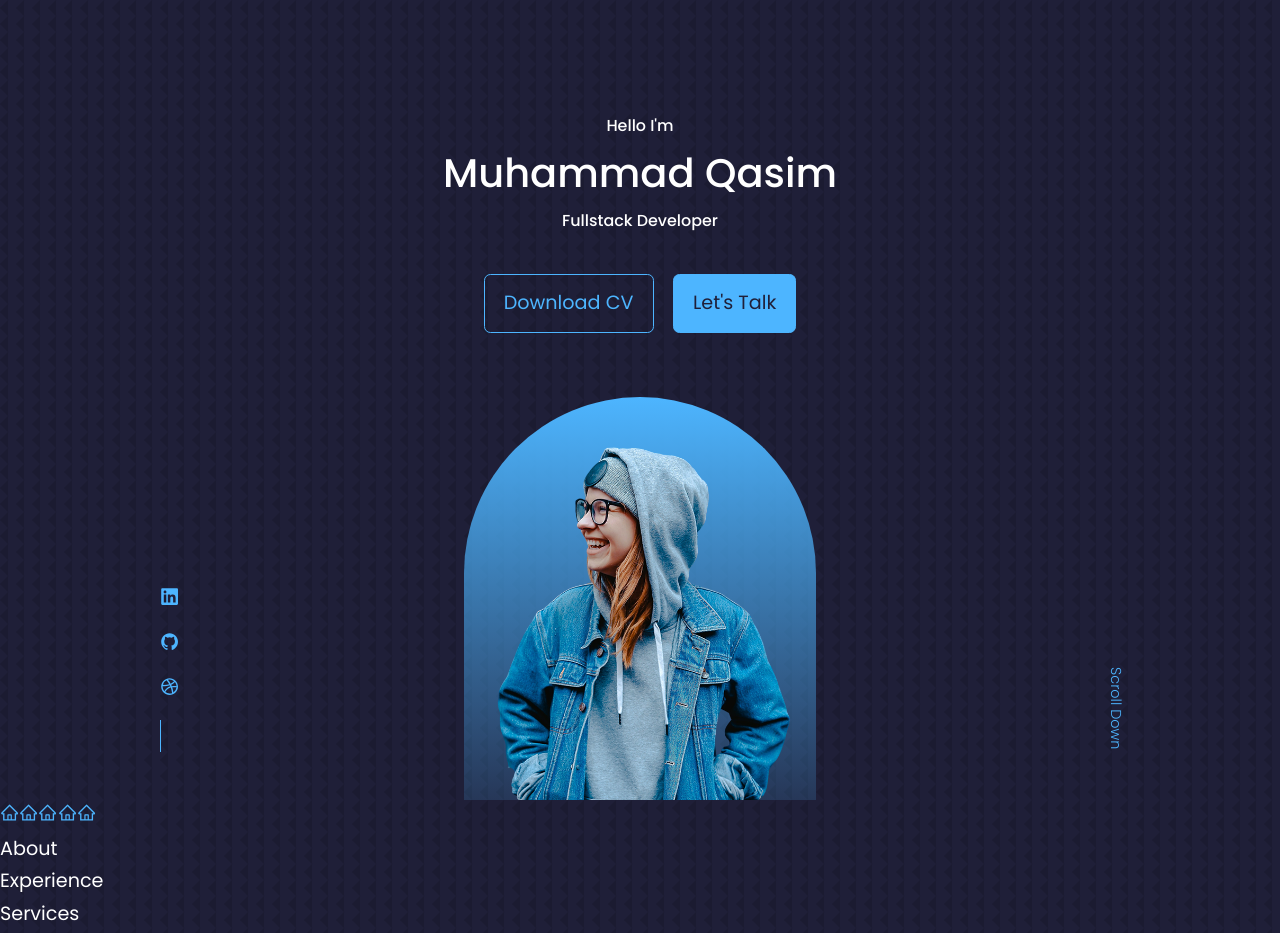
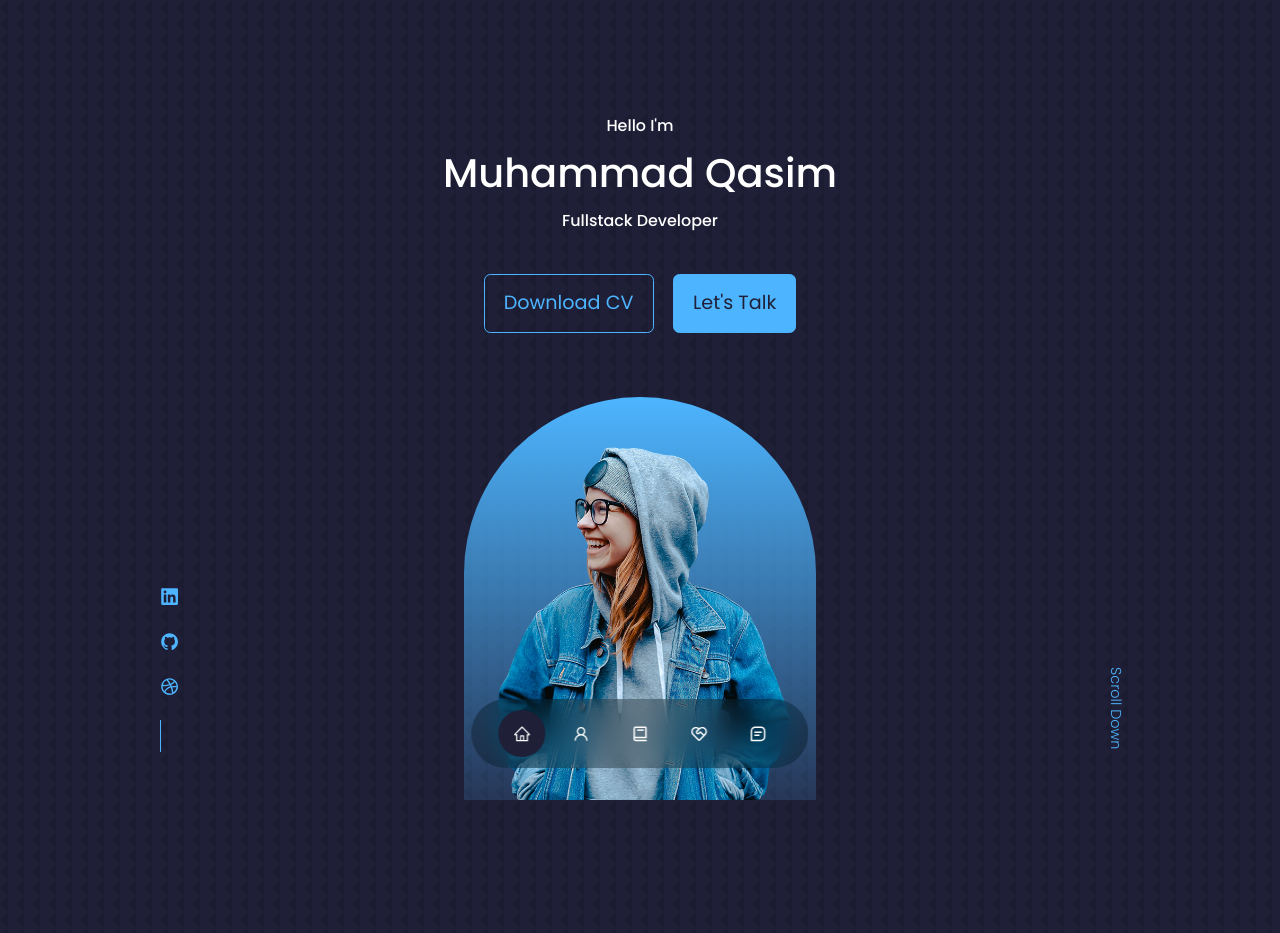
Before and after one commit to Muhammad-Qasim-Ali/portfolio, a React (Create React App) app: page / in a window 1280 px wide. Shown: the top 933 px of the page. Built offline with nearby package versions, Linux system fonts and the light colour scheme.

Commit message:
Nav completed

```diff
--- a/src/components/about/About.jsx
+++ b/src/components/about/About.jsx
@@ -3,9 +3,9 @@ import './about.css'
 
 const About = () => {
   return (
-    <div>
+    <section id='about'>
       About
-    </div>
+    </section>
   )
 }
 
--- a/src/components/contact/Contact.jsx
+++ b/src/components/contact/Contact.jsx
@@ -3,9 +3,9 @@ import './contact.css'
 
 const Contact = () => {
   return (
-    <div>
+    <section id='contact'>
       Contact
-    </div>
+    </section>
   )
 }
 
--- a/src/components/experience/Experience.jsx
+++ b/src/components/experience/Experience.jsx
@@ -3,9 +3,9 @@ import './experience.css'
 
 const Experience = () => {
   return (
-    <div>
+    <section id='experience'>
       Experience
-    </div>
+    </section>
   )
 }
 
--- a/src/components/footer/Footer.jsx
+++ b/src/components/footer/Footer.jsx
@@ -3,9 +3,9 @@ import './footer.css'
 
 const Footer = () => {
   return (
-    <div>
+    <section id='footer'>
       Footer
-    </div>
+    </section>
   )
 }
 
--- a/src/components/nav/Nav.jsx
+++ b/src/components/nav/Nav.jsx
@@ -1,24 +1,49 @@
 import React from "react";
 import "./nav.css";
 import { AiOutlineHome } from "react-icons/ai";
+import { AiOutlineUser } from "react-icons/ai";
+import { BiBook, BiMessageSquareDetail } from "react-icons/bi";
+import { RiServiceLine } from "react-icons/ri";
+import { useState } from "react";
 
 const Nav = () => {
+  const [activeNav, setActiveNav] = useState("#");
   return (
     <nav>
-      <a href="#">
+      <a
+        href="#"
+        onClick={() => setActiveNav("#")}
+        className={activeNav === "#" ? "active" : ""}
+      >
         <AiOutlineHome />
       </a>
-      <a href="#about">
-        <AiOutlineHome />
+      <a
+        href="#about"
+        onClick={() => setActiveNav("#about")}
+        className={activeNav === "#about" ? "active" : ""}
+      >
+        <AiOutlineUser />
       </a>
-      <a href="#experience">
-        <AiOutlineHome />
+      <a
+        href="#experience"
+        onClick={() => setActiveNav("#experience")}
+        className={activeNav === "#experience" ? "active" : ""}
+      >
+        <BiBook />
       </a>
-      <a href="#services">
-        <AiOutlineHome />
+      <a
+        href="#services"
+        onClick={() => setActiveNav("#services")}
+        className={activeNav === "#services" ? "active" : ""}
+      >
+        <RiServiceLine />
       </a>
-      <a href="#contact">
-        <AiOutlineHome />
+      <a
+        href="#contact"
+        onClick={() => setActiveNav("#contact")}
+        className={activeNav === "#contact" ? "active" : ""}
+      >
+        <BiMessageSquareDetail />
       </a>
     </nav>
   );
--- a/src/components/nav/nav.css
+++ b/src/components/nav/nav.css
@@ -0,0 +1,33 @@
+nav {
+    background: rgba(0, 0, 0, 0.3);
+    width: max-content;
+    display: block;
+    padding: 0.7rem 1.7rem;
+    z-index: 2;
+    position: fixed;
+    left: 50%;
+    transform: translateX(-50%);
+    bottom: 2rem;
+    display: flex;
+    gap: 0.8rem;
+    border-radius: 3rem;
+    backdrop-filter: blur(15px);
+}
+
+nav a {
+    background: transparent;
+    padding: 0.9rem;
+    border-radius: 50%;
+    display: flex;
+    color: var(--color-light);
+    font-size: 1.1rem;
+}
+
+nav a:hover {
+    background: rgba(0, 0, 0, 0.3);
+}
+
+nav a.active {
+    background: var(--color-bg);
+    color: var(--color-white);
+}
--- a/src/components/portfolio/Portfolio.jsx
+++ b/src/components/portfolio/Portfolio.jsx
@@ -3,9 +3,9 @@ import './portfolio.css'
 
 const Portfolio = () => {
   return (
-    <div>
+    <section id='portfolio'>
       Portfolio
-    </div>
+    </section>
   )
 }
 
--- a/src/components/services/Services.jsx
+++ b/src/components/services/Services.jsx
@@ -2,9 +2,9 @@ import React from 'react'
 import './services.css'
 const Services = () => {
   return (
-    <div>
+    <section id='services'>
       Services
-    </div>
+    </section>
   )
 }
 
--- a/src/components/testimonials/Testimonials.jsx
+++ b/src/components/testimonials/Testimonials.jsx
@@ -3,9 +3,9 @@ import './testimonials.css'
 
 const Testimonials = () => {
   return (
-    <div>
+    <section id='testimonials'>
       Testimonials
-    </div>
+    </section>
   )
 }
 
--- a/src/index.css
+++ b/src/index.css
@@ -1,4 +1,4 @@
-@import url('https://fonts.googleapis.com/css2?family=Poppins:ital,wght@0,300;0,400;0,500;0,600;1,900&display=swap');
+@import url("https://fonts.googleapis.com/css2?family=Poppins:ital,wght@0,300;0,400;0,500;0,600;1,900&display=swap");
 
 * {
   margin: 0;
@@ -50,7 +50,11 @@ body {
   margin: 0 auto;
 }
 
-h1, h2, h3, h4, h5 {
+h1,
+h2,
+h3,
+h4,
+h5 {
   font-weight: 500;
 }
 
@@ -60,9 +64,11 @@ h1 {
 
 section {
   margin-top: 8rem;
+  height: 100vh;
 }
 
-section > h2, section > h5 {
+section > h2,
+section > h5 {
   text-align: center;
   color: var(--color-light);
 }
@@ -132,7 +138,7 @@ img {
     width: var(--container-width-sm);
   }
 
-    section > h2{
+  section > h2 {
     margin-bottom: 2rem;
   }
 }
```
Lines whose indentation alone changed are shown as unchanged.
